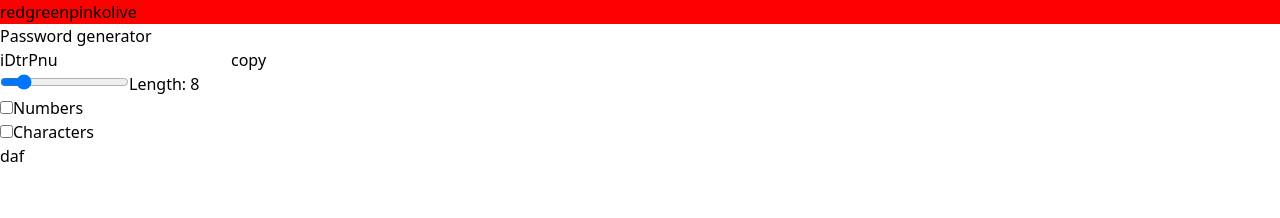
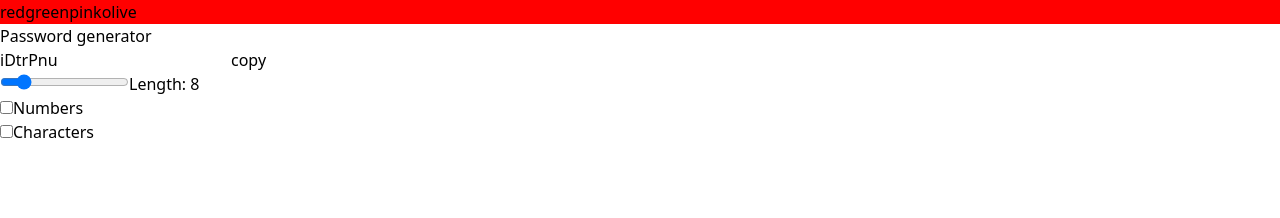
Before and after one commit to kalashjain1010/react-practice, a React (Vite) app: page / in a window 1280 px wide. Shown: the top 218 px of the page. Built offline with nearby package versions, Linux system fonts and the light colour scheme.

Commit message:
updattes

```diff
--- a/src/App.jsx
+++ b/src/App.jsx
@@ -7,7 +7,6 @@ function App() {
     <div>
       <ChangeBg />
       <PassGenerator />
-      daf
     </div>
   )
 }
```
